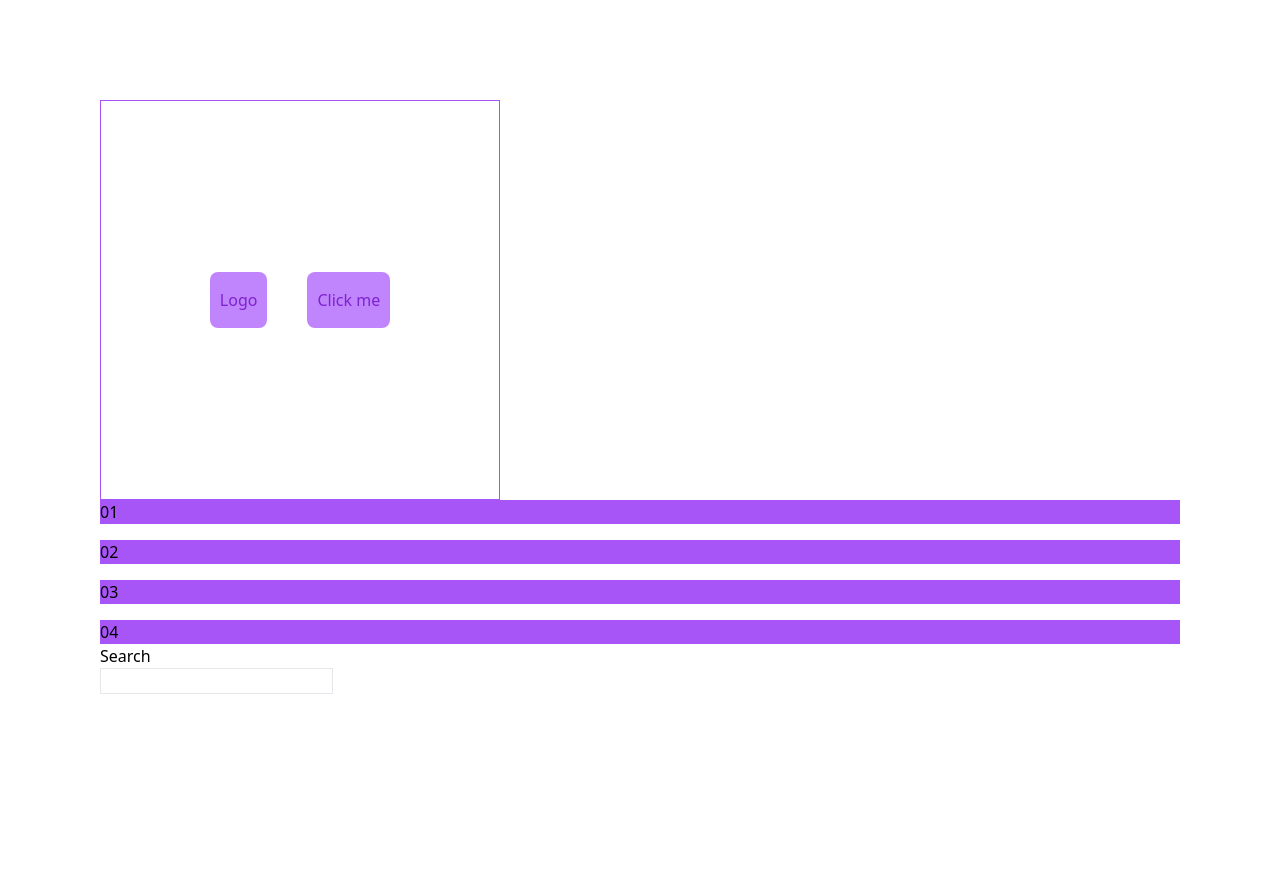
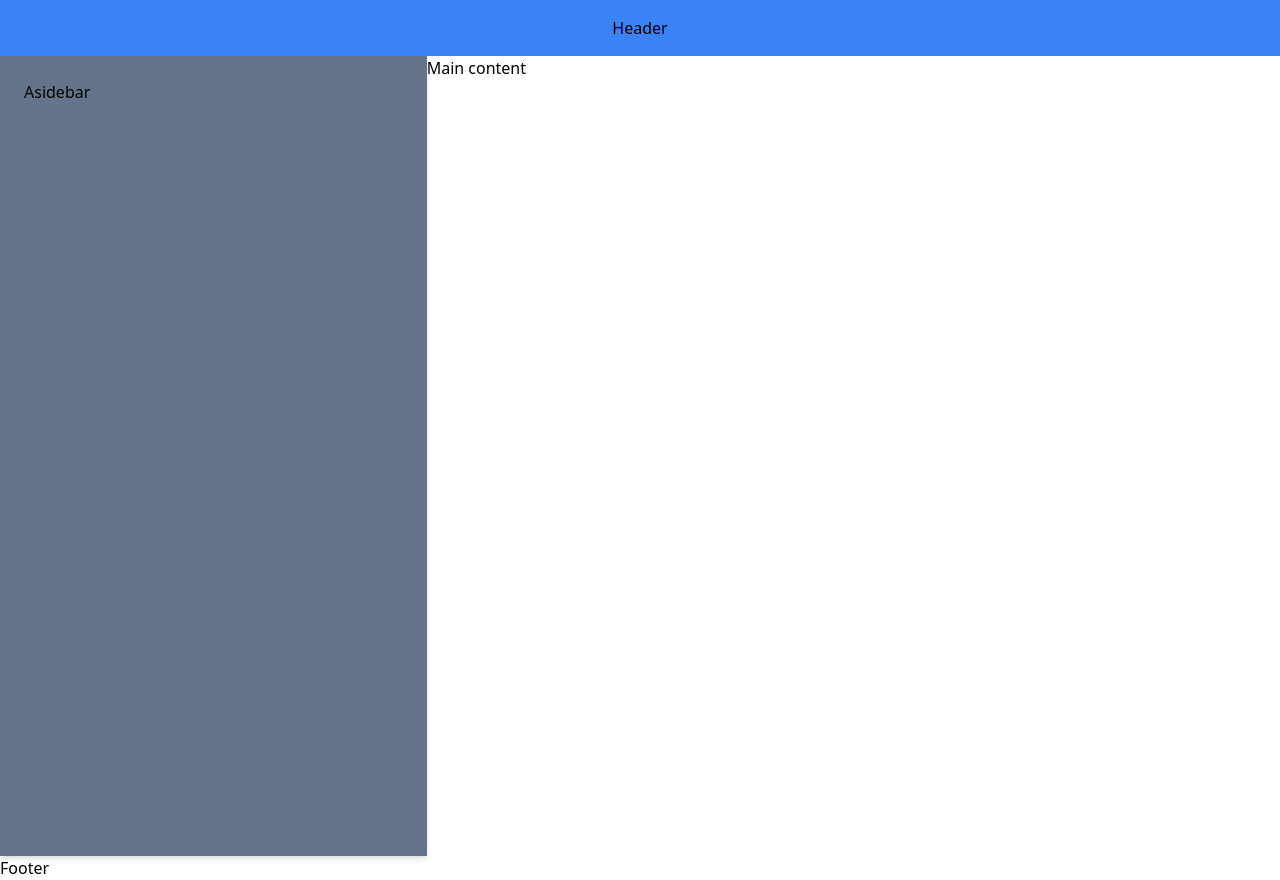
Before and after one commit to monoronjons86/start125, a website: page src/index.html in a window 1280 px wide. Before the commit the page ends 800 px from the top, so only its background shows below. Drawn offline with Linux system fonts and the light colour scheme.

Commit message:
night work

```diff
--- a/src/index.html
+++ b/src/index.html
@@ -6,23 +6,12 @@
     <title>Document</title>
     <link rel="stylesheet" href="output.css">
 </head>
-<body class="m-[100px]">
-    <div class="w-[400px] h-[400px] border border-purple-500 flex gap-[40px] justify-center items-center">
-      <p class="bg-purple-400 text-purple-700 px-[10px] py-[16px] rounded-lg">Logo</p>
-      <button class="bg-purple-400 text-purple-700 px-[10px] py-[16px] rounded-lg">Click me</button>
-    </div>
-    <div class="flex flex-col gap-4">
-        <div class="bg-purple-500">01</div>
-        <div class="bg-purple-500">02</div>
-        <div class="bg-purple-500">03</div>
-        <div class="bg-purple-500">04</div>
-    </div>
-
-    <div>
-        <p>Search</p>
-        <input type="text" class="border border-red-600">
-    </div>
-
-
+<body class="bg-state-100">
+        <header class="bg-blue-500 p-4 text-center">Header</header>
+        <div class="flex">
+            <aside class="w-4/12 bg-slate-500 shadow-md p-6 h-screen">Asidebar</aside>
+            <main>Main content</main>
+        </div>
+        <footer>Footer</footer>
 </body>
 </html>
```
Also changed, not shown: src/output.css.
